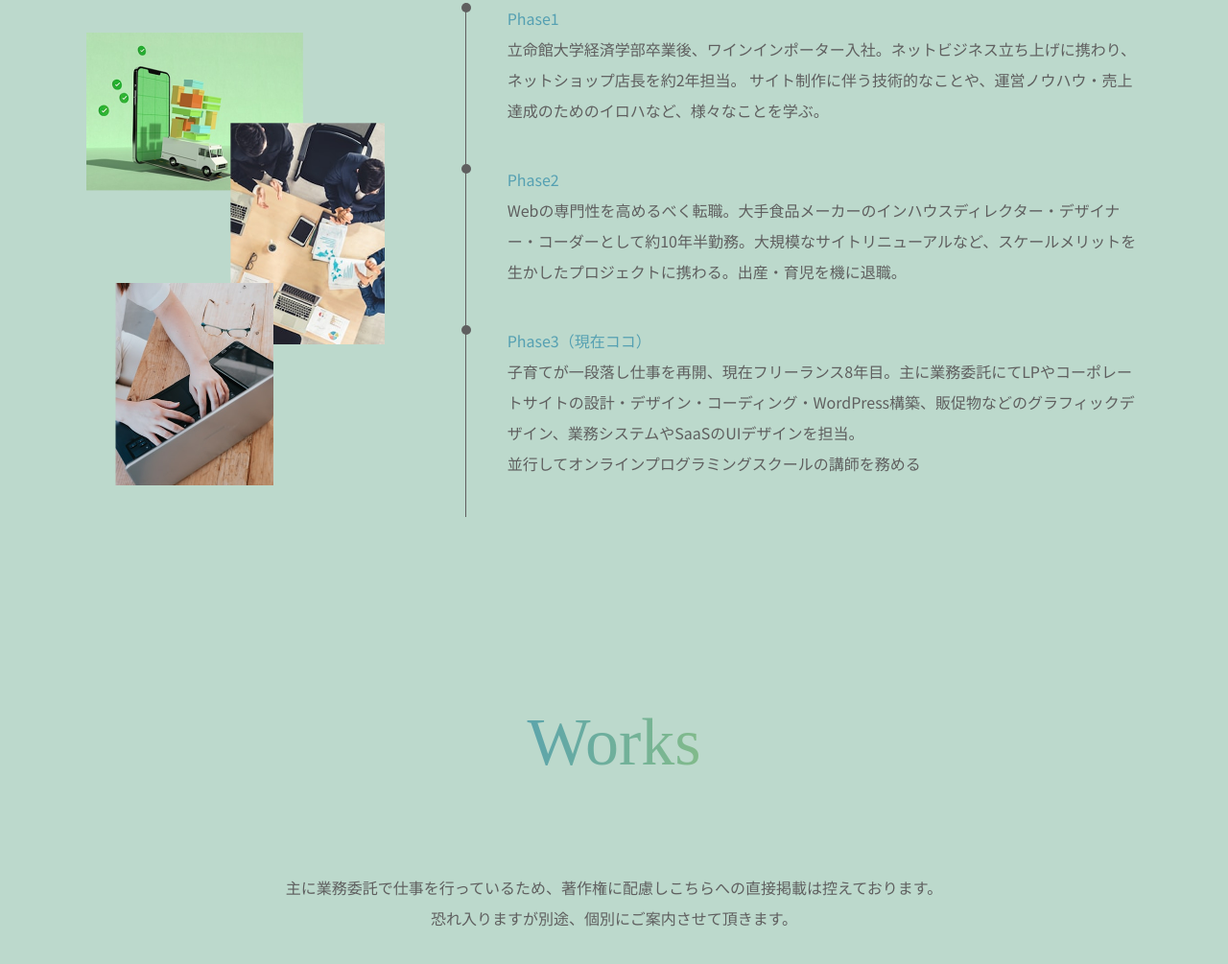
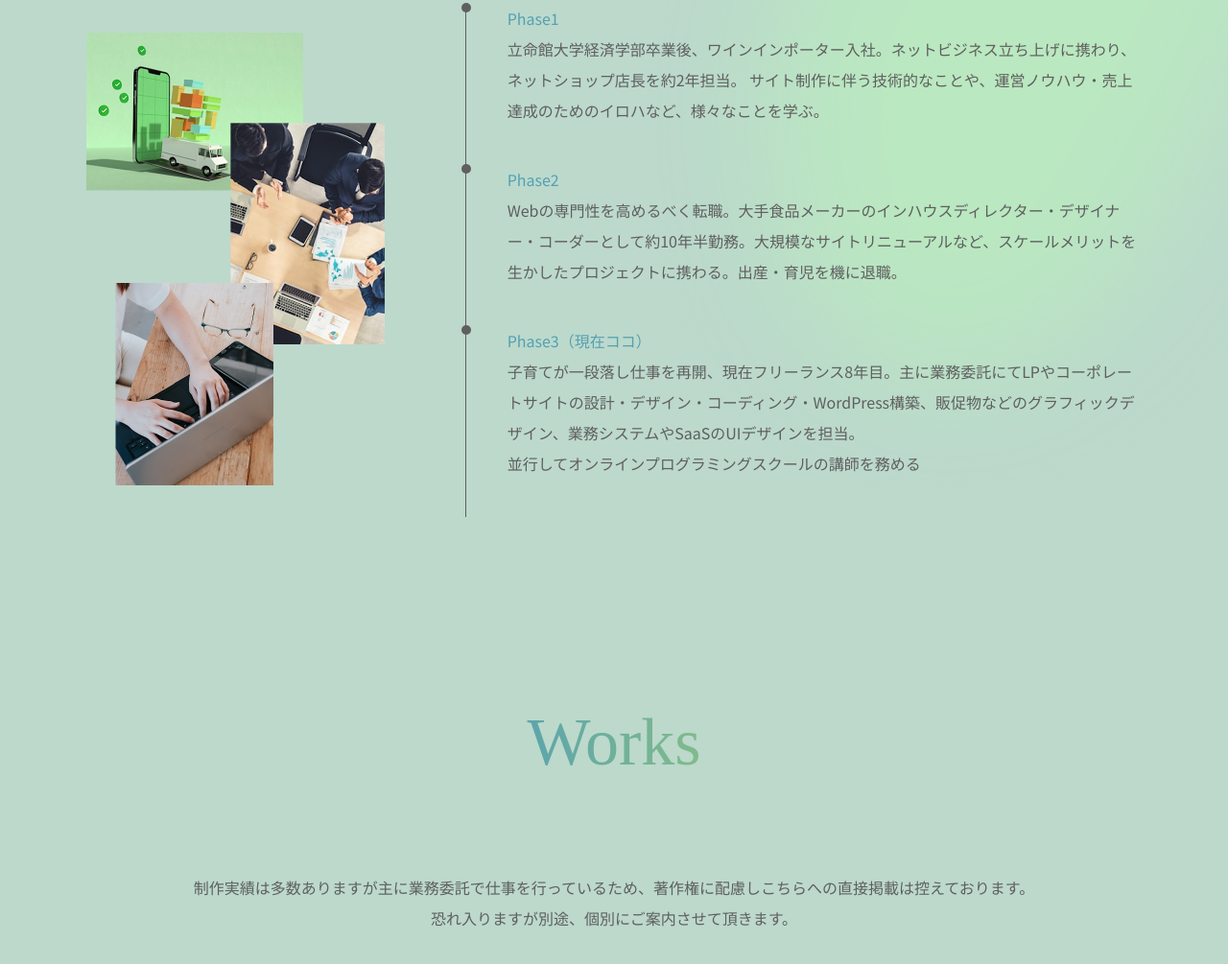
Before and after one commit to asako-dev/portfolio, a plain HTML site: page index.html in a window 1280 px wide. Shown: the part 3701-4706 px from the top of the page at 96% size. Drawn offline with Linux system fonts and the light colour scheme; a web font is replaced by a local one.

Commit message:
背景画像追加

```diff
--- a/css/_main.scss
+++ b/css/_main.scss
@@ -266,6 +266,14 @@ h1{
 .career{
     padding: 10rem 0 0;
     position: relative;
+    background-image: url(../images/green.png);
+    background-repeat: no-repeat;
+    background-position: right bottom;
+    background-size: 80% auto;
+    @include pc{
+        background-size: auto auto;
+
+    }
 
     @include pc{
         padding: 200px 0 0;
--- a/index.html
+++ b/index.html
@@ -144,7 +144,7 @@
     <section class="works" id="works">
       <h2 class="title-h2">Works</h2>
       <div class="inner">
-        <p class="text-base">主に業務委託で仕事を行っているため、著作権に配慮しこちらへの直接掲載は控えております。<br>恐れ入りますが別途、個別にご案内させて頂きます。</p>
+        <p class="text-base">制作実績は多数ありますが主に業務委託で仕事を行っているため、著作権に配慮しこちらへの直接掲載は控えております。<br>恐れ入りますが別途、個別にご案内させて頂きます。</p>
       </div>
     </section>
 
```
Also changed, not shown: css/style.css, 1 other file.
